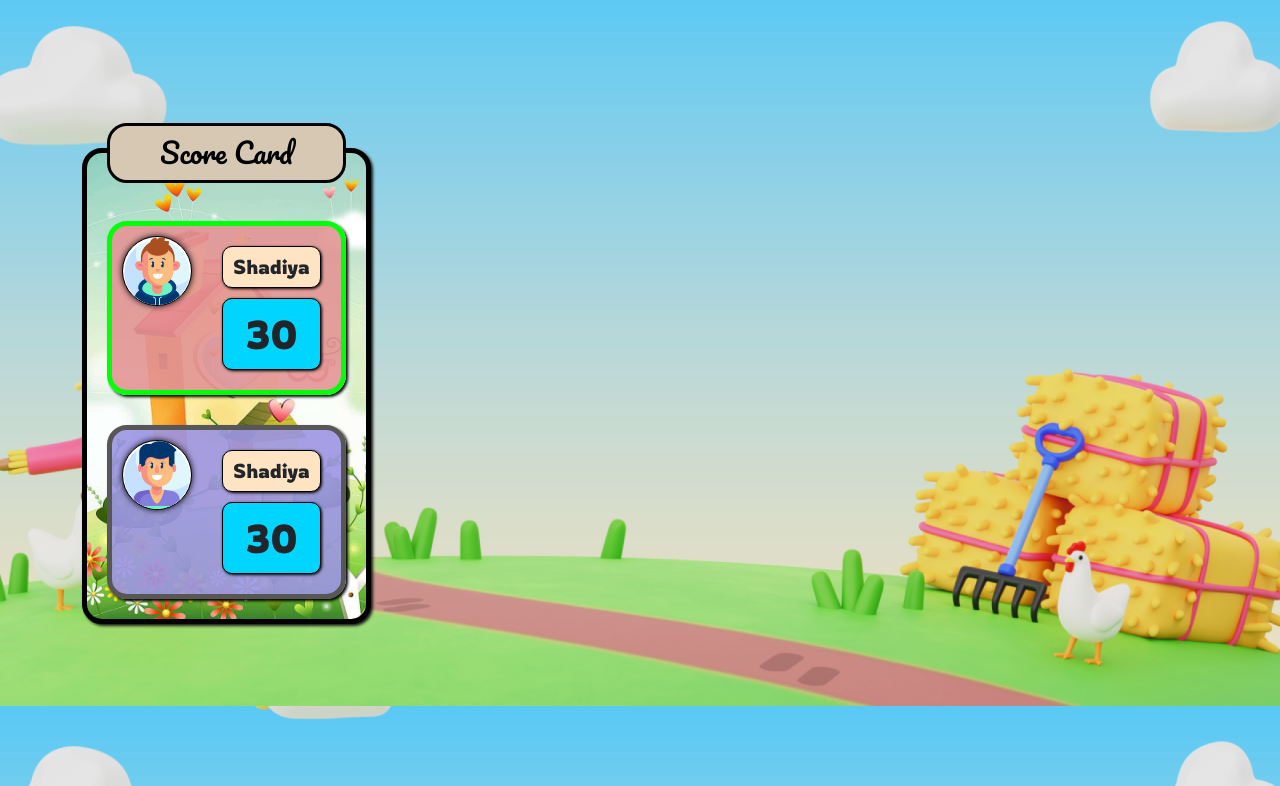
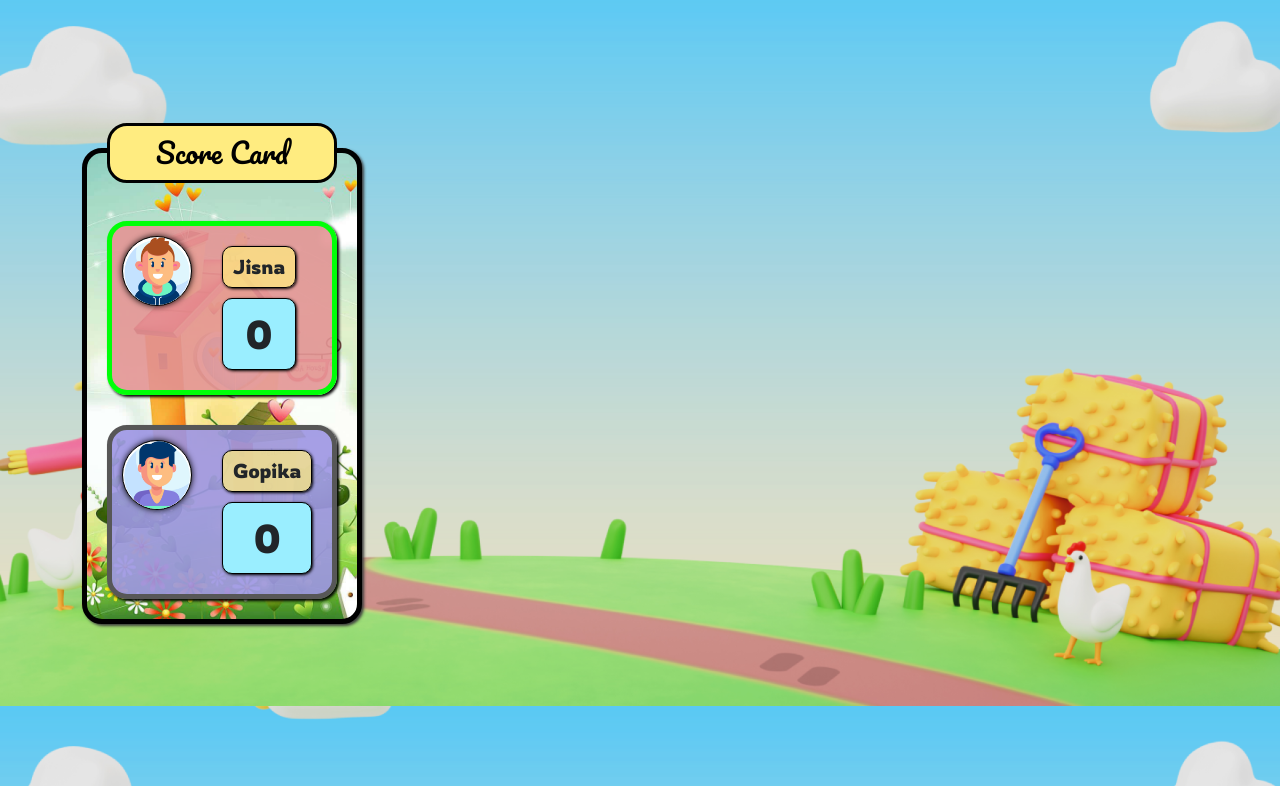
Before and after one commit to Amal911/Flip-It-Card-Game, a website: page pages/game.html in a window 1280 px wide. Shown: the part 814-1600 px from the top of the page. Drawn offline with nearby package versions, Linux system fonts and the light colour scheme.

Commit message:
live score update and player change to score card

```diff
--- a/pages/game.html
+++ b/pages/game.html
@@ -37,13 +37,13 @@
       <div class="container" id="game-container">
         <div class="card d-flex flex-column" id="live-score-card">
           <h3>Score Card</h3>
-          <div class="player d-flex flex-row text-center" id="player1">
+          <div class="player d-flex flex-row text-center player-active" id="player1">
             <div class="player-icon">
               <img src="../assets/user-icon-1.png" alt="" />
             </div>
             <div class="player-name-score d-flex flex-column">
-              <div class="player-name player-styles">Shadiya</div>
-              <div class="player-score player-styles">30</div>
+              <div class="player-name player-styles"><p id="player1-name">Jisna</p></div>
+              <div class="player-score player-styles"><p id="player1-score">0</p></div>
             </div>
           </div>
           <div class="player d-flex flex-row text-center" id="player2">
@@ -51,8 +51,8 @@
               <img src="../assets/user-icon-2.png" alt="" />
             </div>
             <div class="player-name-score d-flex flex-column">
-              <div class="player-name player-styles">Shadiya</div>
-              <div class="player-score player-styles">30</div>
+              <div class="player-name player-styles"><p id="player2-name">Gopika</p></div>
+              <div class="player-score player-styles"><p id="player2-score">0</p></div>
             </div>
           </div>
         </div>
--- a/styles/game.css
+++ b/styles/game.css
@@ -29,7 +29,7 @@ body {
   /* background-color: rgba(255, 208, 253, 0.5); */
   background-image: url("../assets/background-score-card.jpg");
   background-size: cover;
-  box-shadow: 2px 2px 3px rgb(27, 27, 27);
+  box-shadow: 2px 2px 3px rgb(62, 62, 62);
 
 }
 #game-container #live-score-card h3{
@@ -38,7 +38,7 @@ body {
   border-radius: 20px;
   text-align: center;
   border: 3px solid black;
-  background-color: rgb(214, 200, 179);
+  background-color: rgb(255, 236, 128);
   color: black;
   font-family: "Pacifico", cursive;
 
@@ -48,15 +48,24 @@ body {
   padding: 10px;
   border-radius: 20px;
   box-shadow: 2px 2px 3px black;
+  border: 5px solid rgb(87, 87, 87);
 }
+
+
+
+#game-container #live-score-card  .player-active{
+  border: 5px solid rgb(0, 255, 8);
+}
+
 #game-container #live-score-card #player1{
   background-color: rgba(228, 149, 149, 0.9);
-  border: 5px solid rgb(0, 255, 8);
 }
 #game-container #live-score-card #player2{
   background-color: rgba(157, 149, 228, 0.9);
-  border: 5px solid rgb(87, 87, 87);
 }
+
+
+
 #game-container #live-score-card .player .player-icon img{
   width: 70px;
   border-radius: 50%;
@@ -78,13 +87,15 @@ body {
 }
 #game-container #live-score-card .player .player-name-score .player-name{
   font-size: 20px;
-  background-color: bisque;
+  background-color: rgba(255, 236, 128, 0.726);
 }
 #game-container #live-score-card .player .player-name-score .player-score{
   font-size: 40px;
-  background-color: rgb(0, 213, 255);
+  background-color: rgb(154, 238, 255);
 }
-
+.player-styles p{
+ margin: 0;
+}
 
 
 
--- a/ts/game.ts
+++ b/ts/game.ts
@@ -161,10 +161,18 @@ const playerChange = (playerOne: PlayerType, playerTwo: PlayerType): void => {
   if (playerOne.playerStatus === true) {
     playerOne.playerStatus = false;
     playerTwo.playerStatus = true;
+    setTimeout(() => {
+      (document.getElementById('player1')as HTMLDivElement).classList.toggle('player-active');
+      (document.getElementById('player2')as HTMLDivElement).classList.toggle('player-active');
+    }, 1000);
     // clearInterval(playerInterval);
     // playerInterval;
     console.log("player Two turn");
   } else if (playerTwo.playerStatus === true) {
+    setTimeout(() => {
+      (document.getElementById('player1')as HTMLDivElement).classList.toggle('player-active');
+      (document.getElementById('player2')as HTMLDivElement).classList.toggle('player-active');
+    }, 1000);
     playerOne.playerStatus = true;
     playerTwo.playerStatus = false;
     console.log("player one turn");
@@ -184,7 +192,14 @@ const playerChange = (playerOne: PlayerType, playerTwo: PlayerType): void => {
 
 const updateLivescore = (player: PlayerType) => {
   player.playerScore += 1;
+  if(player.id ===1){
+    (document.getElementById("player1-score") as HTMLParagraphElement).innerHTML=(player.playerScore).toString()
+  }
+  else{
+    (document.getElementById("player2-score") as HTMLParagraphElement).innerHTML=(player.playerScore).toString()
+  }
   console.log(player.playerName, player.playerScore);
+
 };
 
 function shuffleArray(array: any[]) {
```
Also changed, not shown: dist/game.js.
